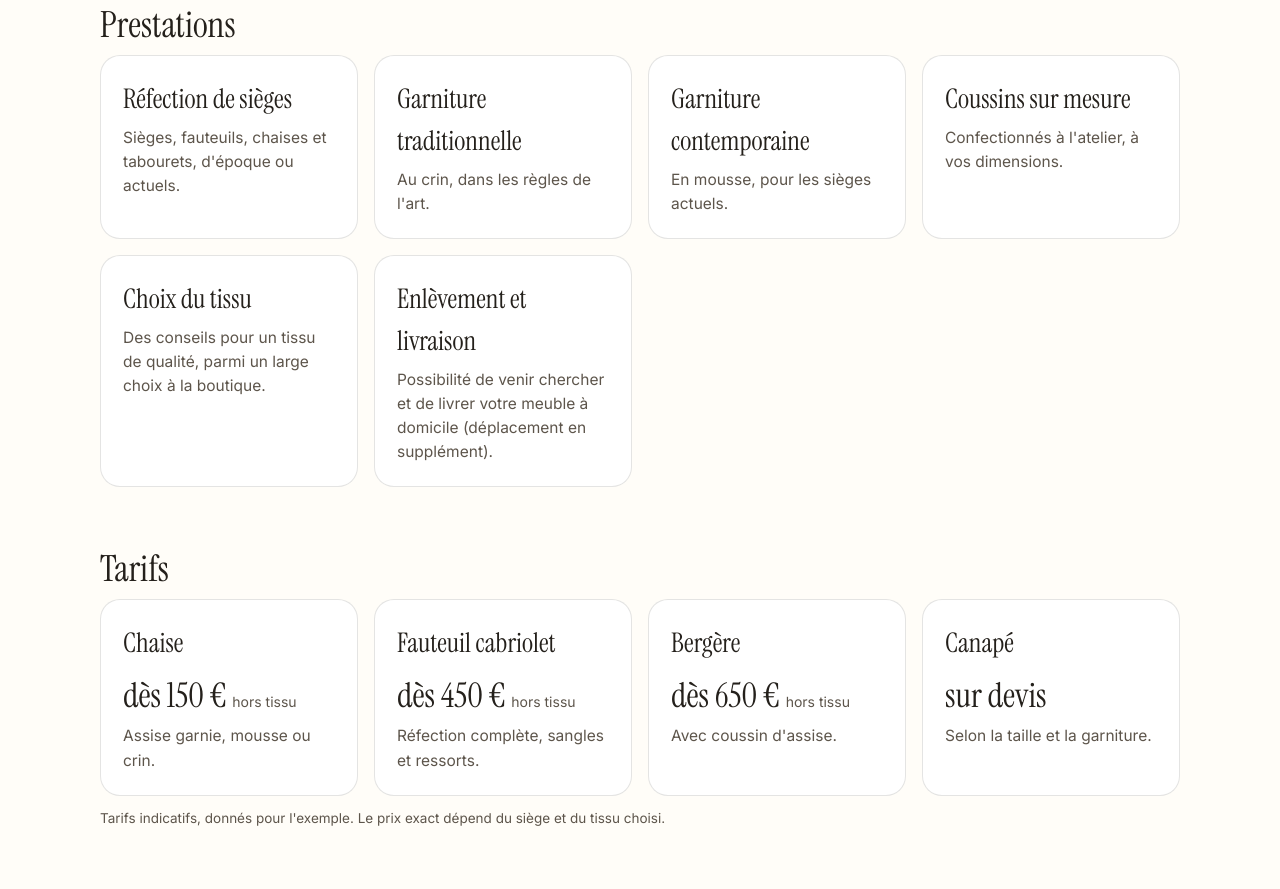
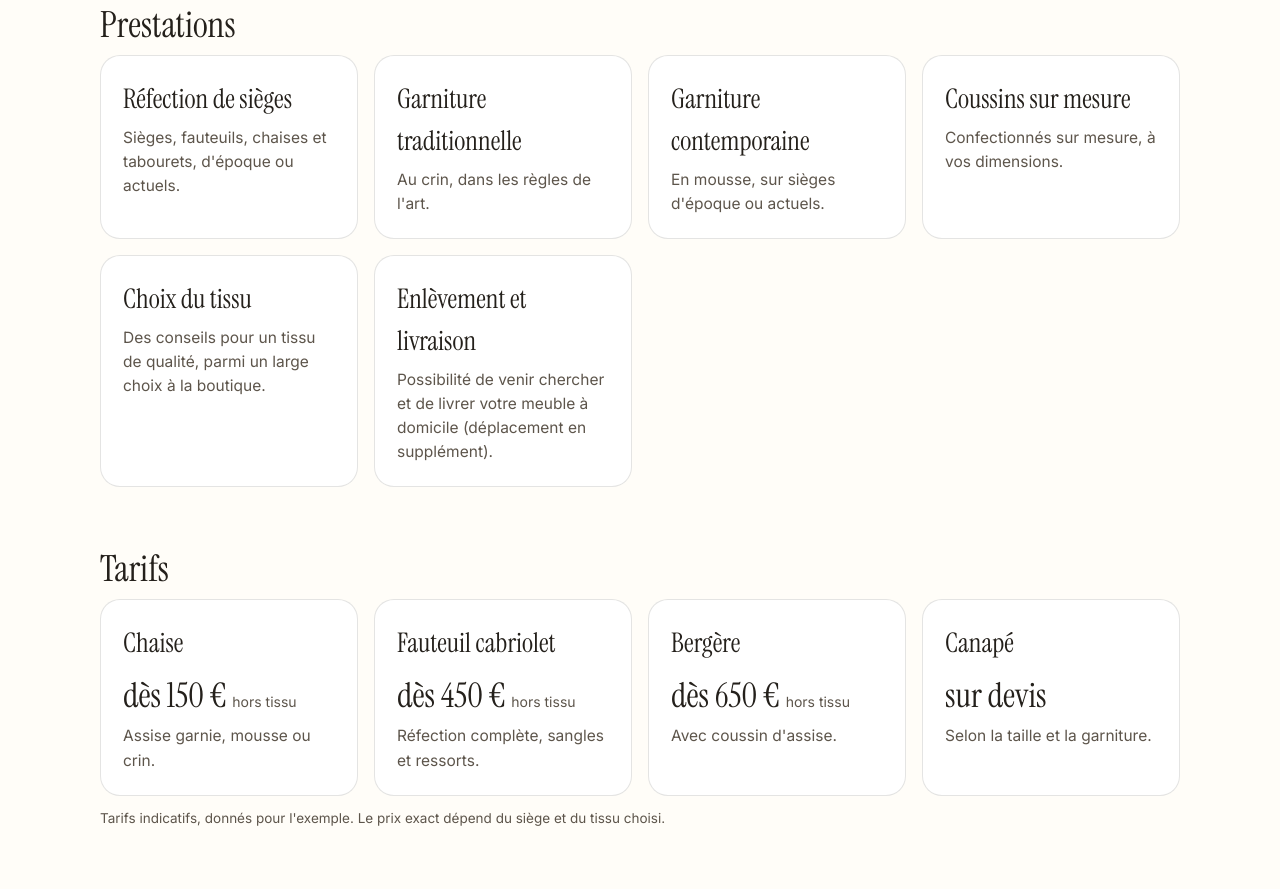
Before and after one commit to nunodvl17-pixel/demo-adeline-suprin, a plain HTML site: page index.html in a window 1280 px wide. Shown: the part 6040-6929 px from the top of the page. Drawn offline with Linux system fonts and the light colour scheme.

Commit message:
Retouches du Correcteur

```diff
--- a/index.html
+++ b/index.html
@@ -249,8 +249,8 @@ footer{padding:28px 16px 60px;text-align:center;font-size:13.5px;color:var(--ink
       <div class="grid">
         <div class="card"><h3>Réfection de sièges</h3><p>Sièges, fauteuils, chaises et tabourets, d'époque ou actuels.</p></div>
         <div class="card"><h3>Garniture traditionnelle</h3><p>Au crin, dans les règles de l'art.</p></div>
-        <div class="card"><h3>Garniture contemporaine</h3><p>En mousse, pour les sièges actuels.</p></div>
-        <div class="card"><h3>Coussins sur mesure</h3><p>Confectionnés à l'atelier, à vos dimensions.</p></div>
+        <div class="card"><h3>Garniture contemporaine</h3><p>En mousse, sur sièges d'époque ou actuels.</p></div>
+        <div class="card"><h3>Coussins sur mesure</h3><p>Confectionnés sur mesure, à vos dimensions.</p></div>
         <div class="card"><h3>Choix du tissu</h3><p>Des conseils pour un tissu de qualité, parmi un large choix à la boutique.</p></div>
         <div class="card"><h3>Enlèvement et livraison</h3><p>Possibilité de venir chercher et de livrer votre meuble à domicile (déplacement en supplément).</p></div>
       </div>
```
